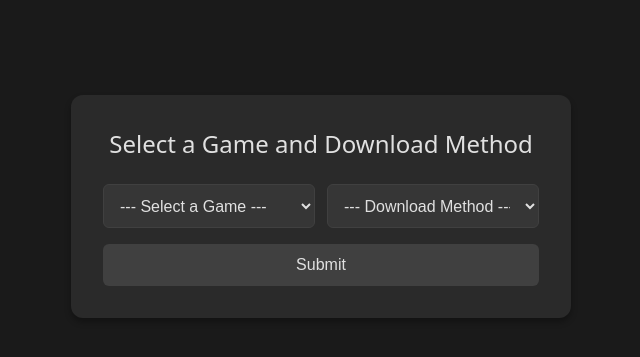
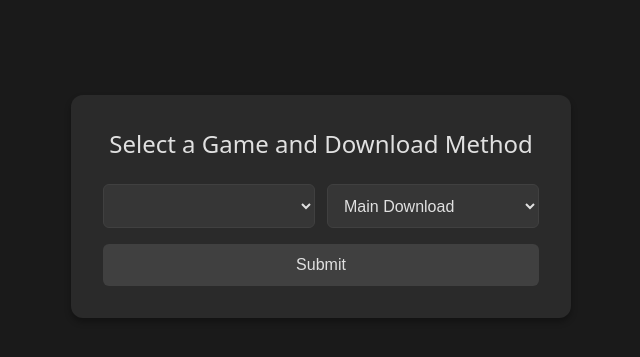
Before and after one commit to SingularityHRT3/GHZ_Updates, a Flask app: page /select in a window 1280 px wide. Shown: the part 194-551 px from the top of the page, without its empty margins (319-959 px from the left). Run offline with Flask 3, Linux system fonts and the light colour scheme; lists and menus that the app fills with data are empty.

Commit message:
fixed selection options

```diff
--- a/templates/select.html
+++ b/templates/select.html
@@ -16,13 +16,11 @@
             <form action="/links" method="post">
                 <div class="select-container">
                     <select name="game">
-                        <option disabled selected value="">--- Select a Game ---</option>
                         {% for game in games %}
                         <option value="{{ game.biz }}">{{ game.game }}</option>
                         {% endfor %}
                     </select>
                     <select name="pre">
-                        <option disabled selected value="">--- Download Method ---</option>
                         <option value="no">Main Download</option>
                         <option value="yes">Pre-Download</option>
                     </select>
```
